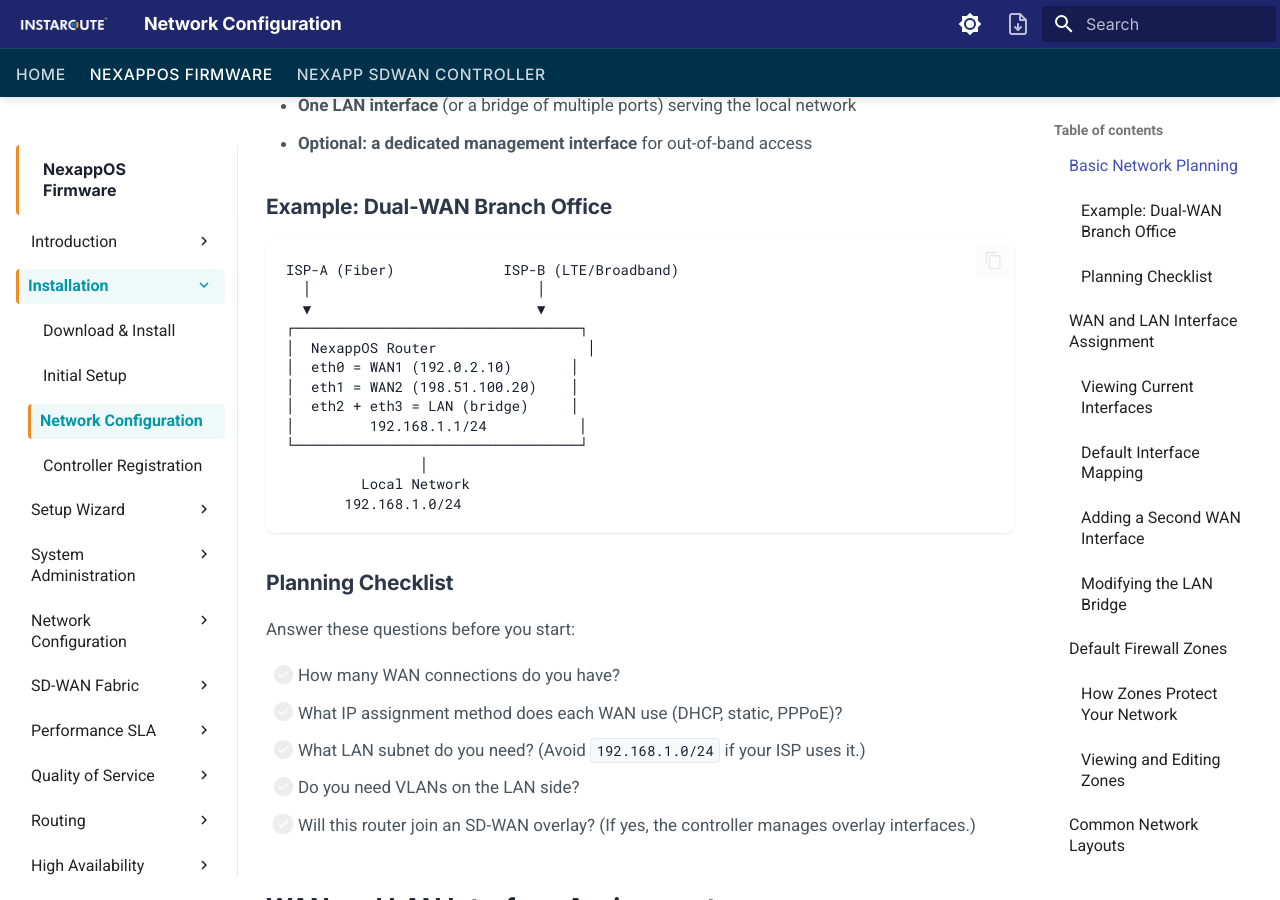
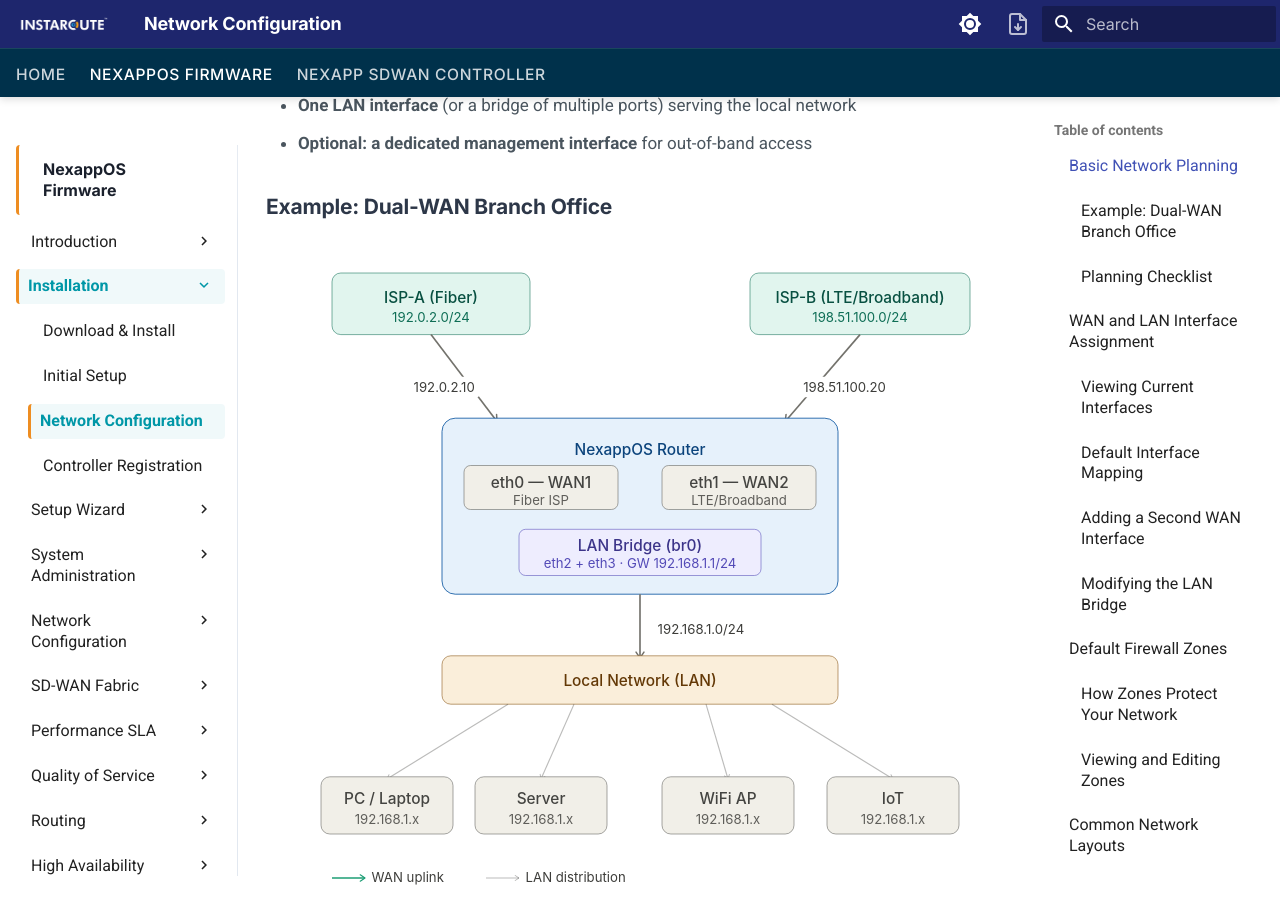
Before and after one commit to raushan-nexapp/Nexapp-SDWAN-Playbook, an MkDocs documentation site: the page built from docs/firmware/02-installation/network-config.md, in a window 1280 px wide and 900 px high, scrolled down 581 px. Built offline with MkDocs 1.6.1 and Material for MkDocs 9.7.7, drawn with Linux system fonts in a browser that asks for light colours; the version menu is left out.

Commit message:
i change the Example: Dual-WAN Branch Office text to diagram

````diff
--- a/docs/firmware/02-installation/network-config.md
+++ b/docs/firmware/02-installation/network-config.md
@@ -17,21 +17,7 @@ Before configuring interfaces, plan your network layout. A typical NexappOS depl
 
 ### Example: Dual-WAN Branch Office
 
-```
-ISP-A (Fiber)             ISP-B (LTE/Broadband)
-  │                           │
-  ▼                           ▼
-┌──────────────────────────────────┐
-│  NexappOS Router                  │
-│  eth0 = WAN1 (192.0.2.10)       │
-│  eth1 = WAN2 (198.51.100.20)    │
-│  eth2 + eth3 = LAN (bridge)     │
-│         192.168.1.1/24           │
-└──────────────────────────────────┘
-                │
-         Local Network
-       192.168.1.0/24
-```
+![NexappOS Dual-WAN Topology](../../assets/images/nexappos_dual_wan_topology.svg)
 
 ### Planning Checklist
 
````
Also changed, not shown: docs/assets/images/nexappos_dual_wan_topology.svg (added).
